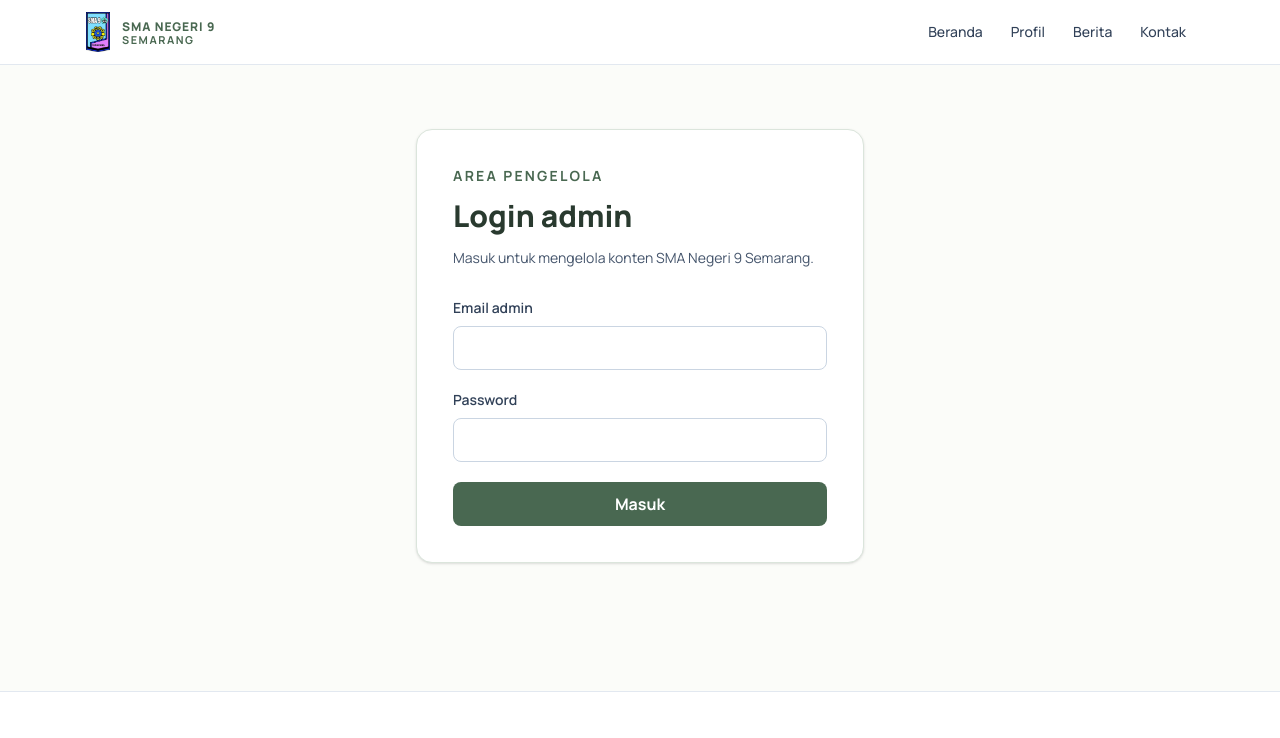
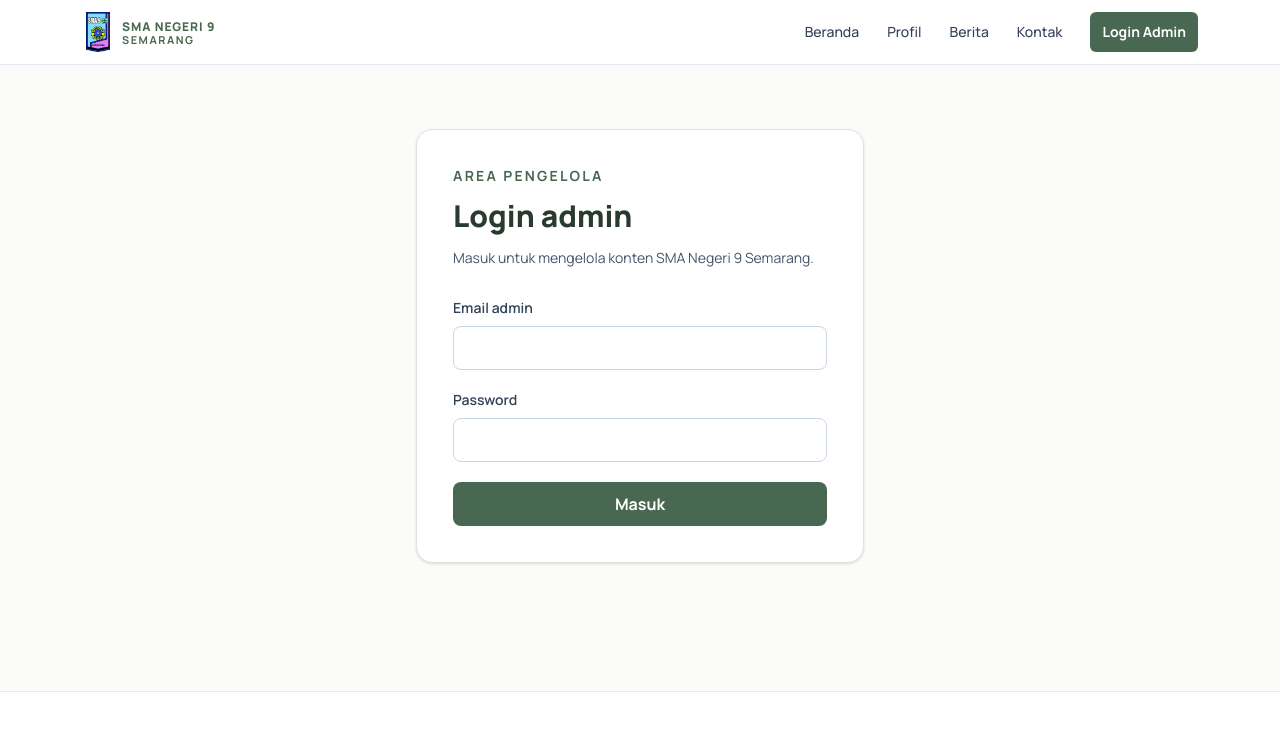
Before and after one commit to R-8180/web_sma, a Next.js app: page /admin/login in a window 1280 px wide. Shown: the top 738 px of the page. Built offline with nearby package versions, Linux system fonts and the light colour scheme; no server answers; the database is empty.

Commit message:
Add admin login link and document Supabase images

```diff
--- a/src/components/Navbar.js
+++ b/src/components/Navbar.js
@@ -29,6 +29,12 @@ export default async function Navbar() {
             </Link>
           ))}
         </nav>
+        <Link
+          href="/admin/login"
+          className="inline-flex min-h-10 shrink-0 items-center rounded-md bg-school-forest px-2.5 text-[11px] font-bold text-white transition-colors hover:bg-school-ink focus-visible:outline-2 focus-visible:outline-offset-2 focus-visible:outline-school-forest sm:px-3 sm:text-sm"
+        >
+          Login Admin
+        </Link>
       </div>
     </header>
   );
```
Also changed, not shown: 1 other file (tests, documents, lock files or other folders).
